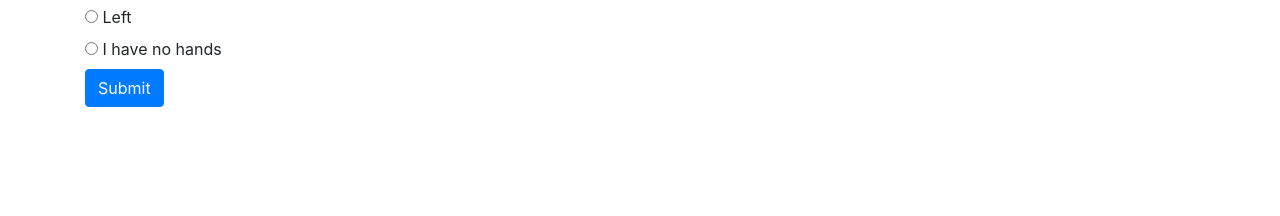
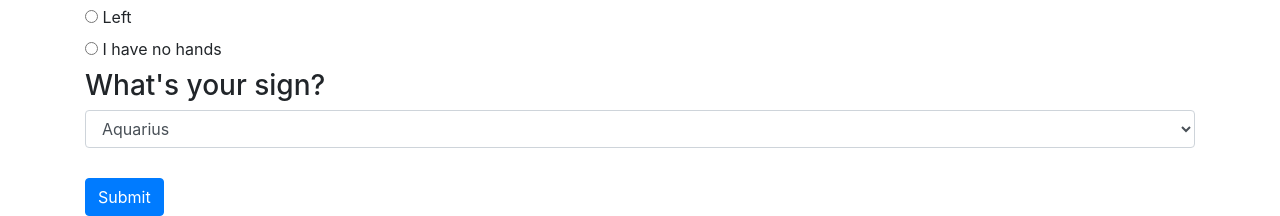
Before and after one commit to njhnny/programming-language-suggester, a plain HTML site: page index.html in a window 1280 px wide. Shown: the part 592-808 px from the top of the page. Drawn offline with Linux system fonts and the light colour scheme.

Commit message:
modify page layout

```diff
--- a/css/styles.css
+++ b/css/styles.css
@@ -1,3 +1,7 @@
 #csharp, #javascript, #python {
   display: none;
 }
+
+.btn {
+  margin-top: 30px;
+}
--- a/index.html
+++ b/index.html
@@ -96,9 +96,28 @@
           I have no hands
         </label>
       </div>
+
+    </div>
+    <div class="container">
+      <h3>What's your sign?</h3>
+      <select class="form-control" id="sign" required>
+        <option>Aquarius</option>
+        <option>Pices</option>
+        <option>Aries</option>
+        <option>Taurus</option>
+        <option>Gemini</option>
+        <option>Cancer</option>
+        <option>Leo</option>
+        <option>Virgo</option>
+        <option>Libra</option>
+        <option>Scorpio</option>
+        <option>Sagittarius</option>
+        <option>Capricorn</option>
+      </select>
+    </div>
+    <div class="container">
       <button type="submit" class="btn btn-primary">Submit</button>
     </div>
-
   </form>
   <div id="csharp">
     <p>here's some info about C#</p>
```
